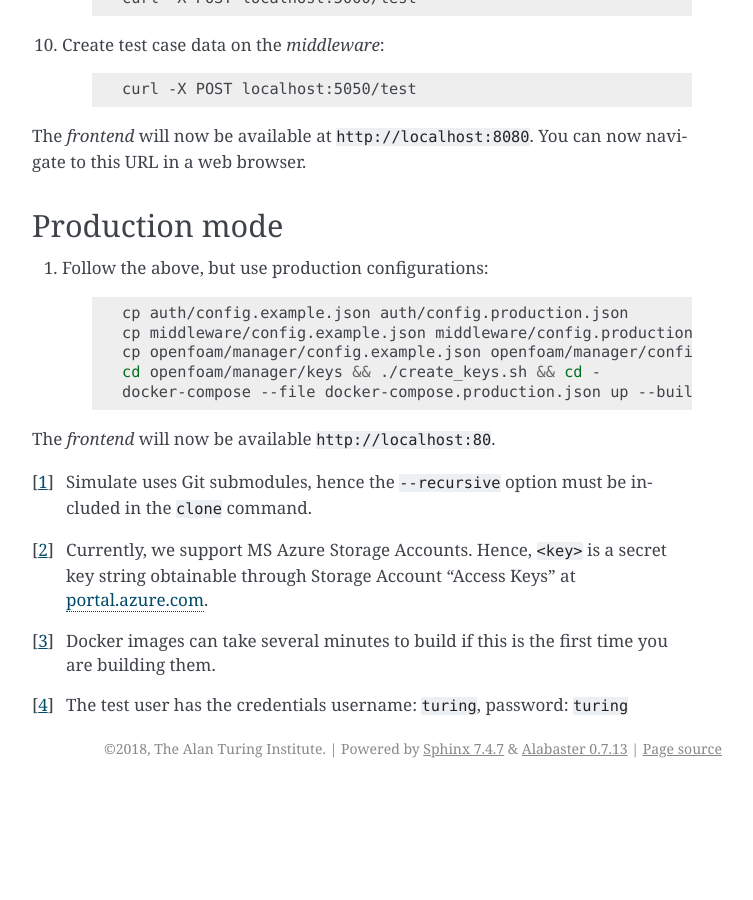
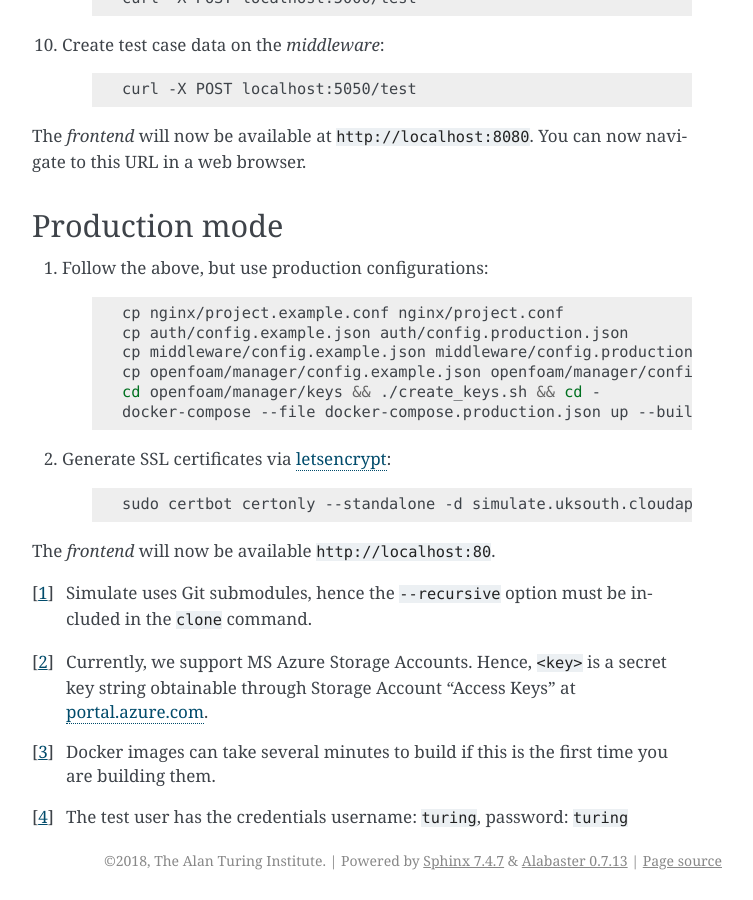
Before and after one commit to alan-turing-institute/simulate, a Sphinx documentation site: the page built from docs/quickstart.rst, in a window 1280 px wide and 900 px high, scrolled down 1034 px. Shown: the whole window, without its empty margins (388-1141 px from the left). Built offline with Sphinx 7.4.7, drawn with Linux system fonts in a browser that asks for light colours; before the commit the page ends 1822 px from its top, so only the background shows below that.

Commit message:
feat: Basic letsencrypt configuration

```diff
--- a/docker-compose.production.yml
+++ b/docker-compose.production.yml
@@ -7,6 +7,7 @@ services:
     restart: always
     ports:
       - "80:80"
+      - "443:443"
       - "5000:5000"
       - "5010:5010"
       - "5050:5050"
--- a/docs/quickstart.rst
+++ b/docs/quickstart.rst
@@ -78,11 +78,18 @@ Production mode
 
     .. code-block:: shell
 
+        cp nginx/project.example.conf nginx/project.conf
         cp auth/config.example.json auth/config.production.json
         cp middleware/config.example.json middleware/config.production.json
         cp openfoam/manager/config.example.json openfoam/manager/config.production.json
         cd openfoam/manager/keys && ./create_keys.sh && cd -
         docker-compose --file docker-compose.production.json up --build
+
+#. Generate SSL certificates via `letsencrypt <https://certbot.eff.org/>`_:
+
+    .. code-block:: shell
+
+        sudo certbot certonly --standalone -d simulate.uksouth.cloudapp.azure.com
 
 The *frontend* will now be available ``http://localhost:80``.
 
```
Also changed, not shown: 3 other files.
